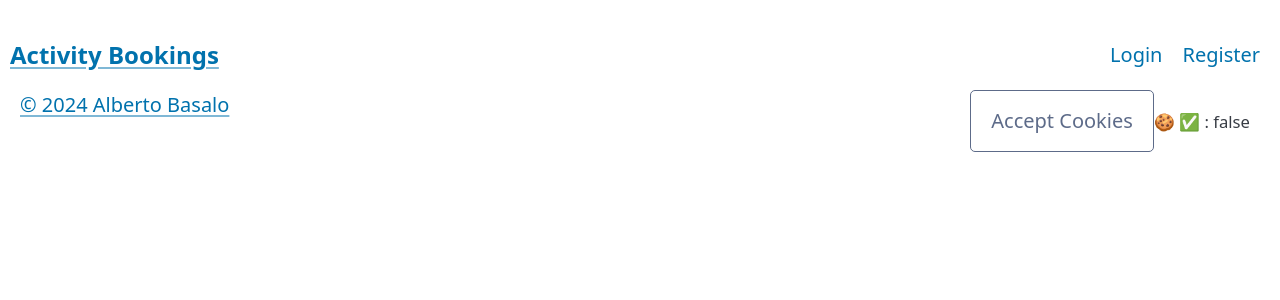
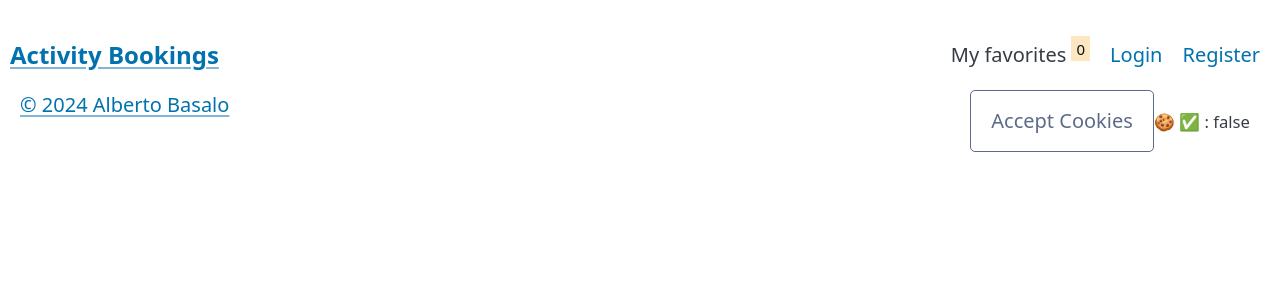
Before and after one commit to AlbertoBasalo/nc-lab, an Angular app in the folder ActivityBookings/: page / in a window 1280 px wide. Shown: the top 300 px of the page. Built offline with nearby package versions, Linux system fonts and the light colour scheme; no server answers.

Commit message:
feat: 6_3

```diff
--- a/ActivityBookings/src/app/core/header/header.component.html
+++ b/ActivityBookings/src/app/core/header/header.component.html
@@ -4,6 +4,12 @@
       <a href="/" class="title">{{ title }}</a>
     </ul>
     <ul>
+      <li>
+        My favorites
+        <sup>
+          <mark>{{ (favorites$ | async)?.length || 0 }}</mark>
+        </sup>
+      </li>
       <li><a [routerLink]="['/', 'auth', 'login']">Login</a></li>
       <li><a [routerLink]="['/', 'auth', 'register']">Register</a></li>
     </ul>
--- a/ActivityBookings/src/app/core/header/header.component.ts
+++ b/ActivityBookings/src/app/core/header/header.component.ts
@@ -1,4 +1,5 @@
 import { Component } from '@angular/core';
+import { FavoritesStoreService } from 'src/app/shared/state/favorites-store.service';
 
 @Component({
   selector: 'lab-header',
@@ -7,4 +8,7 @@ import { Component } from '@angular/core';
 })
 export class HeaderComponent {
   title = 'Activity Bookings';
+  favorites$ = this.favoritesStore.state$;
+
+  constructor(private favoritesStore: FavoritesStoreService) {}
 }
--- a/ActivityBookings/src/app/routes/home/home.component.ts
+++ b/ActivityBookings/src/app/routes/home/home.component.ts
@@ -1,6 +1,7 @@
 import { ChangeDetectionStrategy, Component } from '@angular/core';
 import { Observable } from 'rxjs';
 import { Activity } from 'src/app/shared/domain/activity.type';
+import { FavoritesStoreService } from 'src/app/shared/state/favorites-store.service';
 import { HomeService } from './home.service';
 
 @Component({
@@ -17,8 +18,12 @@ export class HomeComponent {
   /**
    * HomeComponent constructor
    * @param service HomeService service with data and logic for the HomeComponent
+   * @param favoritesStore FavoritesStoreService service to manage the favorites state
    */
-  constructor(private service: HomeService) {}
+  constructor(
+    private service: HomeService,
+    private favoritesStore: FavoritesStoreService,
+  ) {}
 
   public onToggleFavorite(slug: string): void {
     const index = this.favorites.indexOf(slug);
@@ -27,5 +32,6 @@ export class HomeComponent {
     } else {
       this.favorites.splice(index, 1);
     }
+    this.favoritesStore.setFavorites(this.favorites);
   }
 }
--- /dev/null
+++ b/ActivityBookings/src/app/shared/state/favorites-store.service.ts
@@ -0,0 +1,14 @@
+import { Injectable } from '@angular/core';
+import { BehaviorSubject } from 'rxjs';
+
+@Injectable({
+  providedIn: 'root',
+})
+export class FavoritesStoreService {
+  private state = new BehaviorSubject<string[]>([]);
+  public state$ = this.state.asObservable();
+
+  public setFavorites(favorites: string[]): void {
+    this.state.next(favorites);
+  }
+}
```
Also changed, not shown: 2 other files (tests, documents, lock files or other folders).
